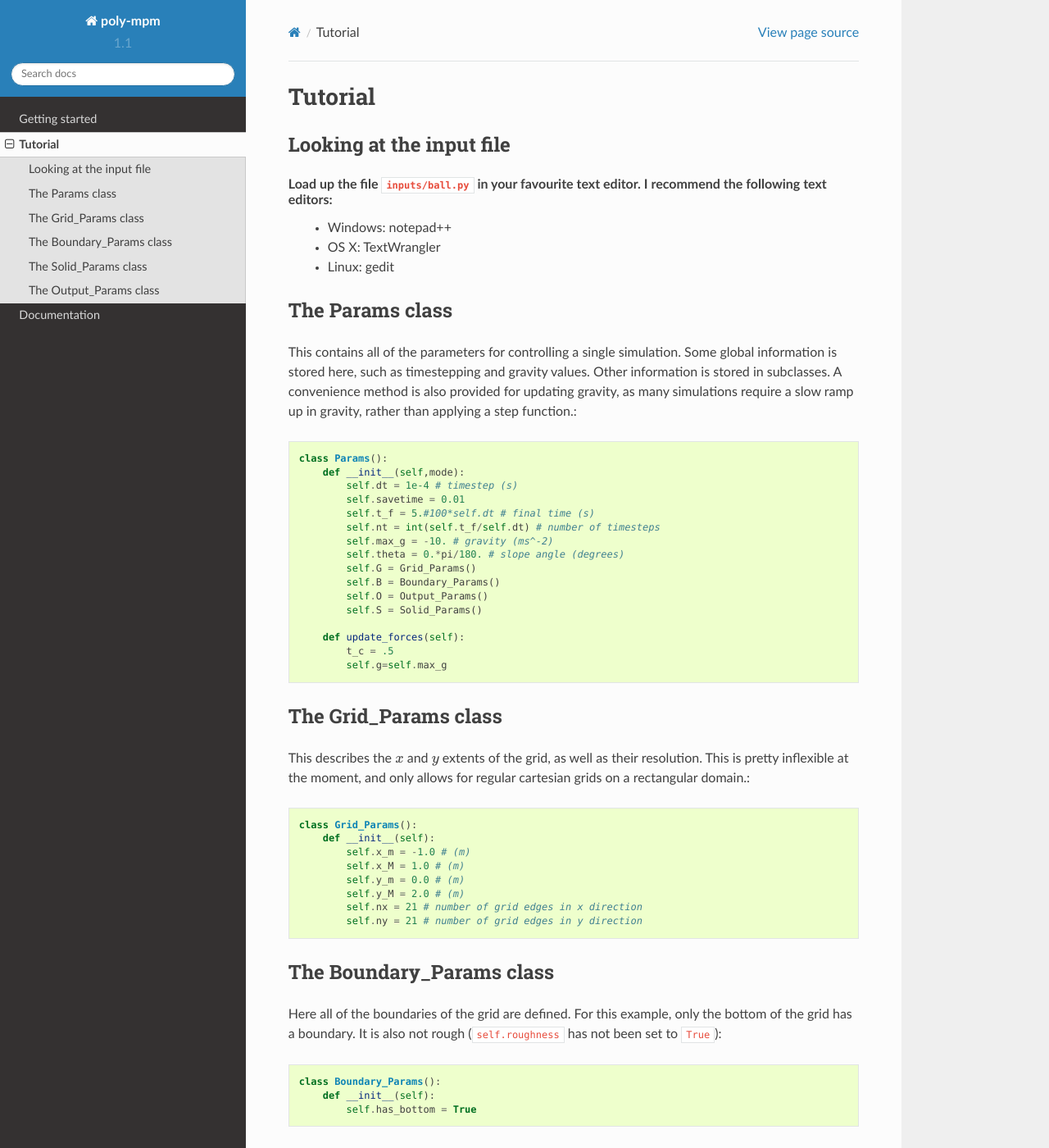
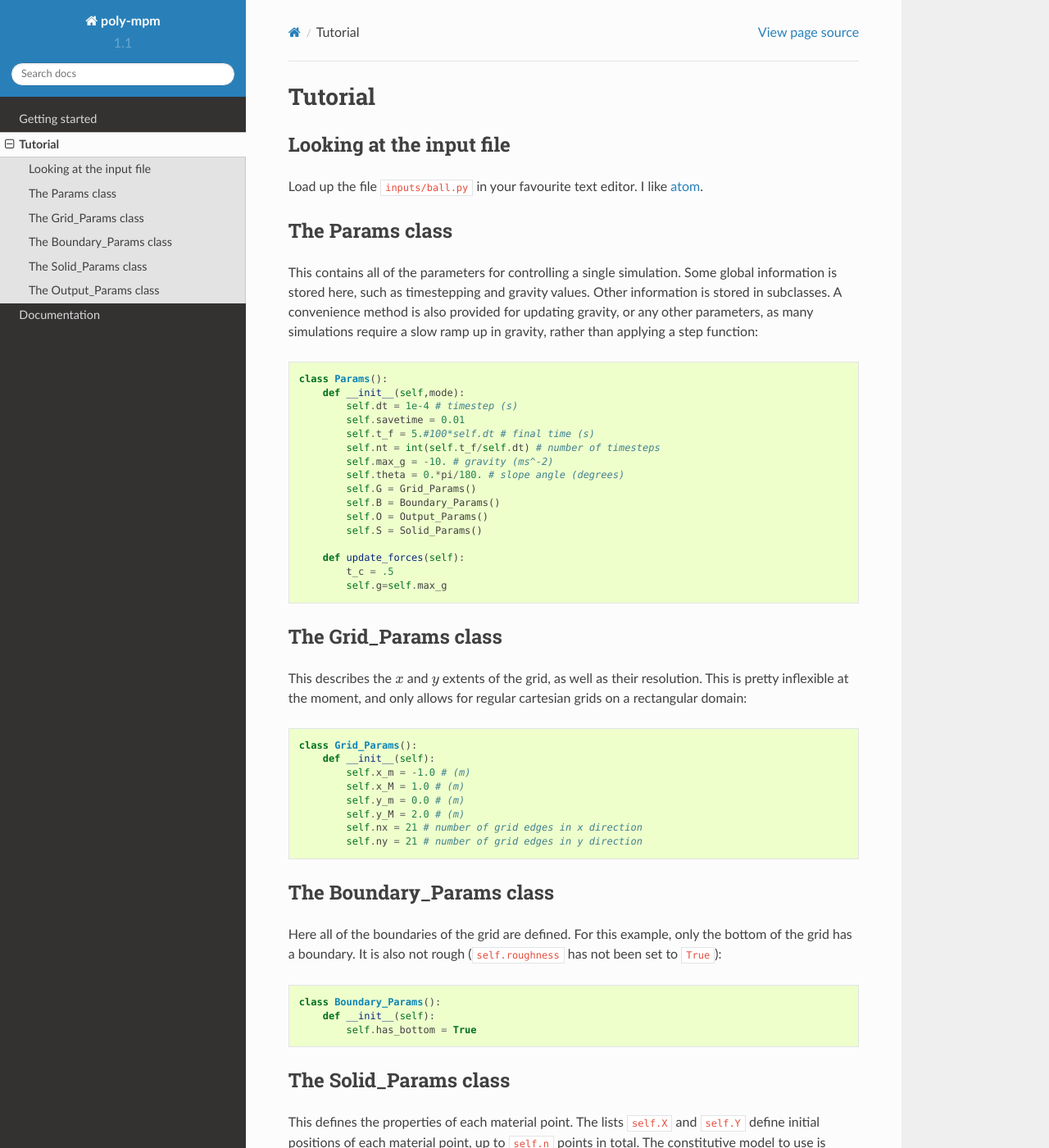
Before and after one commit to benjym/poly-mpm, a Sphinx documentation site: the page built from docs/tutorial.rst, in a window 1280 px wide and 1400 px high. Shown: the whole window at 82% size. Built offline with Sphinx 7.4.7 and the Read the Docs theme 2.0.0, drawn with Linux system fonts in a browser that asks for light colours.

Commit message:
Updated tutorial

```diff
--- a/MPM.py
+++ b/MPM.py
@@ -17,10 +17,10 @@ import MPM
 seterr(all='ignore')
 
 def main(params):
-    """This is the main loop which is repeated every timestep.
+    """This is the main loop which is repeated every timestep. Currently, this follows the Update Strain Last paradigm (does it?!?).
 
     :param mode: The name of the input file to use.
-    :type mode: str.
+    :type mode: str
     :returns: int -- The return code.
 
     """
--- a/constit.py
+++ b/constit.py
@@ -2,6 +2,12 @@
 A set of methods for describing all of the constitutive models.
 
 Each model operates on an individual material point, updating its' properties. The relevant properties are also mapped to the grid for visualisation.
+
+The models which currently work reliably are:
+    - Rigid
+    - Elastic
+    - Von mises
+    - Newtonian viscosity
 """
 from numpy import linspace, sin, cos, pi, zeros, outer, array, dot
 from numpy import trunc, arctan, eye, trace, nan_to_num, tensordot
--- a/docs/tutorial.rst
+++ b/docs/tutorial.rst
@@ -9,15 +9,12 @@ Tutorial
 Looking at the input file
 =============================
 
-Load up the file :file:`inputs/ball.py` in your favourite text editor. I recommend the following text editors:
-    * Windows: notepad++
-    * OS X: TextWrangler
-    * Linux: gedit
+Load up the file :file:`inputs/ball.py` in your favourite text editor. I like `atom <https://atom.io/>`_.
 
 The Params class
 =============================
 
-This contains all of the parameters for controlling a single simulation. Some global information is stored here, such as timestepping and gravity values. Other information is stored in subclasses. A convenience method is also provided for updating gravity, as many simulations require a slow ramp up in gravity, rather than applying a step function.::
+This contains all of the parameters for controlling a single simulation. Some global information is stored here, such as timestepping and gravity values. Other information is stored in subclasses. A convenience method is also provided for updating gravity, or any other parameters, as many simulations require a slow ramp up in gravity, rather than applying a step function::
 
     class Params():
         def __init__(self,mode):
@@ -39,7 +36,7 @@ This contains all of the parameters for controlling a single simulation. Some gl
 The Grid_Params class
 =============================
 
-This describes the :math:`x` and :math:`y` extents of the grid, as well as their resolution. This is pretty inflexible at the moment, and only allows for regular cartesian grids on a rectangular domain.::
+This describes the :math:`x` and :math:`y` extents of the grid, as well as their resolution. This is pretty inflexible at the moment, and only allows for regular cartesian grids on a rectangular domain::
 
     class Grid_Params():
         def __init__(self):
```
Also changed, not shown: 7 other files.
